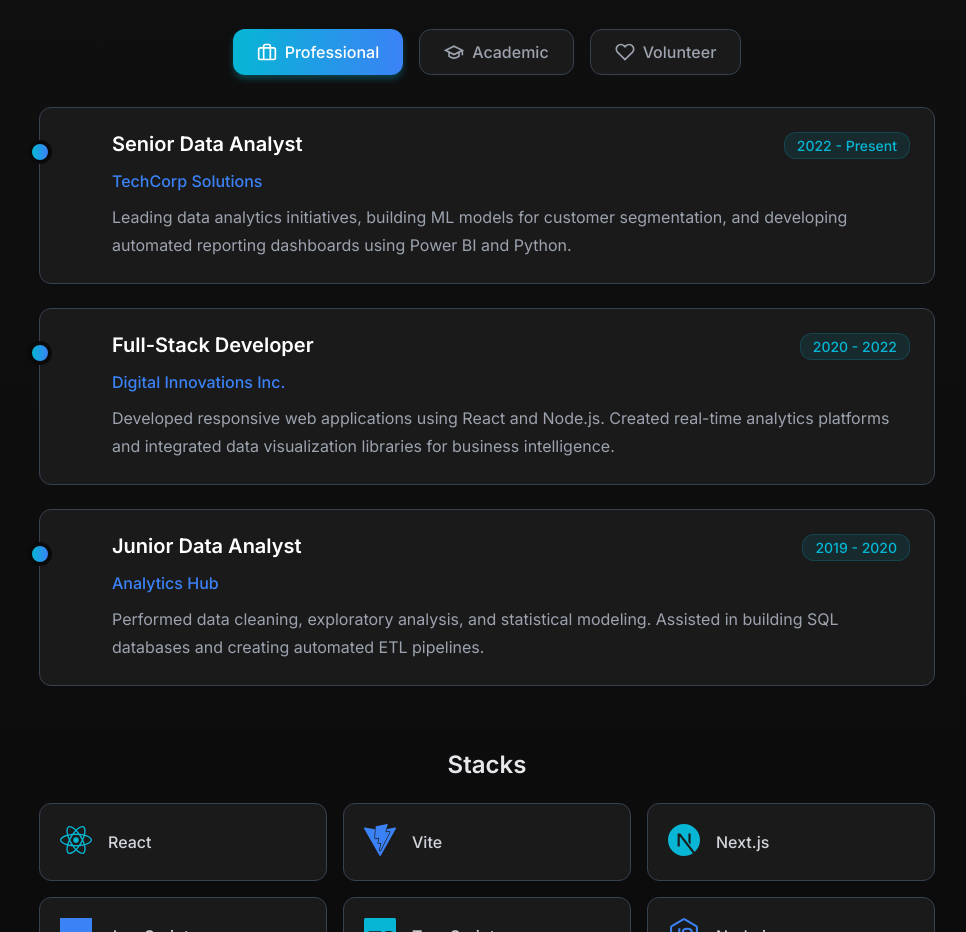
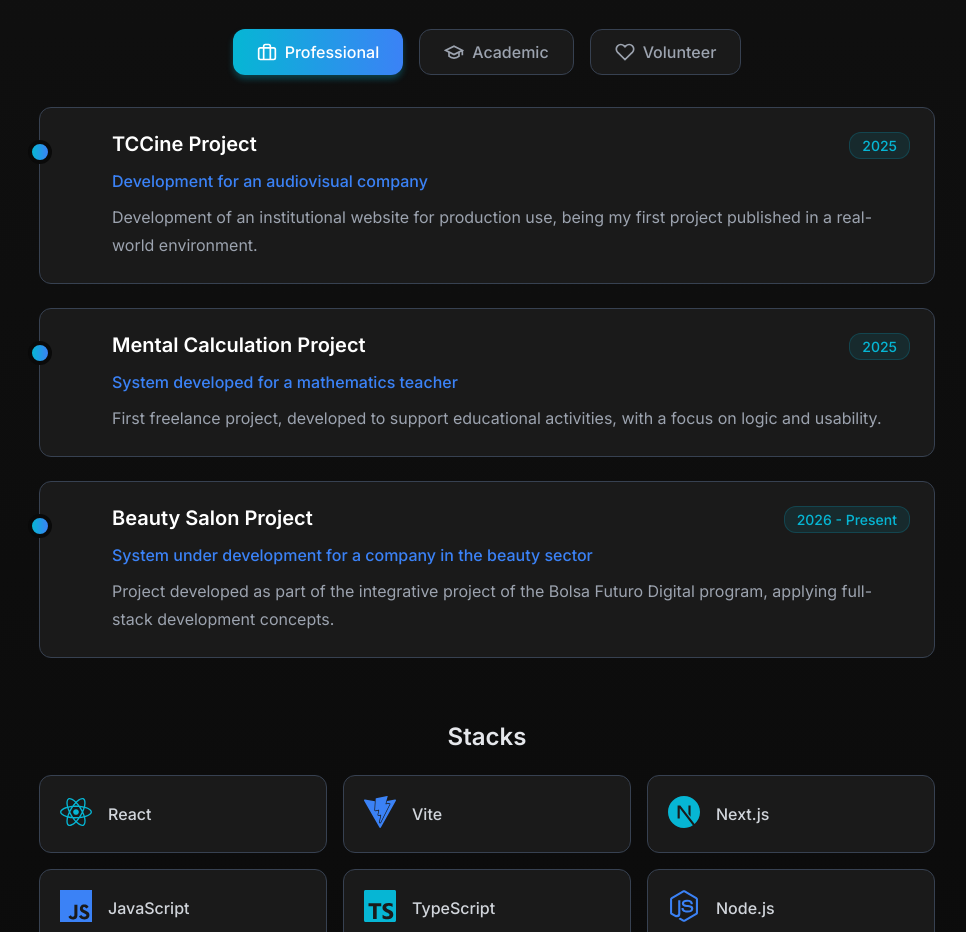
Before and after one commit to Anders0nlima/my_portfolio, a React (Vite) app: page /about in a window 1280 px wide. Shown: the part 780-1712 px from the top of the page, without its empty margins (153-1119 px from the left). Built offline with nearby package versions, Linux system fonts and the light colour scheme.

Commit message:
atualização do sobre

```diff
--- a/src/components/About/About.tsx
+++ b/src/components/About/About.tsx
@@ -128,7 +128,7 @@
           </div>
 
           <div className={styles.timeline}>
-            {getExperiences(activeTab).map((exp, index) => (
+            {getExperiences(activeTab).slice(0, activeTab === 'volunteer' ? 2 : undefined).map((exp, index) => ( //coloquei 2 cards para o voluntario
               <div key={index} className={styles.timelineItem}>
                 <div className={styles.timelineDot}></div>
 
--- a/src/context/LanguageContext.tsx
+++ b/src/context/LanguageContext.tsx
@@ -76,56 +76,56 @@
         volunteer: 'Volunteer',
         professionalExp: [
           {
-            title: 'Senior Data Analyst',
-            company: 'TechCorp Solutions',
-            period: '2022 - Present',
-            description: 'Leading data analytics initiatives, building ML models for customer segmentation, and developing automated reporting dashboards using Power BI and Python.'
-          },
-          {
-            title: 'Full-Stack Developer',
-            company: 'Digital Innovations Inc.',
-            period: '2020 - 2022',
-            description: 'Developed responsive web applications using React and Node.js. Created real-time analytics platforms and integrated data visualization libraries for business intelligence.'
-          },
-          {
-            title: 'Junior Data Analyst',
-            company: 'Analytics Hub',
-            period: '2019 - 2020',
-            description: 'Performed data cleaning, exploratory analysis, and statistical modeling. Assisted in building SQL databases and creating automated ETL pipelines.'
-          }
+              title: 'TCCine Project',
+              company: 'Development for an audiovisual company',
+              period: '2025',
+              description: 'Development of an institutional website for production use, being my first project published in a real-world environment.'
+            },
+            {
+              title: 'Mental Calculation Project',
+              company: 'System developed for a mathematics teacher',
+              period: '2025',
+              description: 'First freelance project, developed to support educational activities, with a focus on logic and usability.'
+            },
+            {
+              title: 'Beauty Salon Project',
+              company: 'System under development for a company in the beauty sector',
+              period: '2026 - Present',
+              description: 'Project developed as part of the integrative project of the Bolsa Futuro Digital program, applying full-stack development concepts.'
+            }
         ],
         academicExp: [
           {
-            title: 'Master\'s Thesis: Predictive Analytics',
-            company: 'University of Technology',
-            period: '2023',
-            description: 'Developed a machine learning framework for predicting market trends using ensemble methods. Published findings in an academic journal with 87% accuracy rate.'
+            title: 'Undergraduate student in Information Systems',
+            company: 'Federal University of Pará',
+            period: '2025 - Present',
+            description: 'Academic training focused on software development, programming logic, databases, and fundamentals of information systems.'
           },
           {
-            title: 'Research Assistant - Data Science Lab',
-            company: 'University of Technology',
-            period: '2021 - 2022',
-            description: 'Conducted research on neural network optimization techniques. Collaborated on 3 published papers and presented findings at international conferences.'
+            title: 'Former scholarship holder of the Bolsa Futuro Digital program',
+            company: 'Apoti Academy',
+            period: '2025 - 2026',
+            description: 'Training program focused on backend development using Python, including programming practices, problem solving, and the development of collaboration and networking skills.'
           },
           {
-            title: 'Bachelor\'s in Information Systems',
-            company: 'University of Technology',
-            period: '2016 - 2020',
-            description: 'Specialized in database management, software engineering, and business analytics. Graduated with honors, GPA 3.8/4.0.'
+            title: 'Final Data Analysis Project',
+            company: 'Alura',
+            period: '2026',
+            description: 'Development of a final project in the Data Analysis Immersion course, deepening knowledge in data analysis, processing, and visualization with certification.'
           }
         ],
         volunteerExp: [
           {
-            title: 'Data Analytics Mentor',
-            company: 'Code for Good',
-            period: '2022 - Present',
-            description: 'Mentoring aspiring data analysts from underrepresented communities. Teaching Python, SQL, and data visualization best practices to 50+ students.'
+            title: 'Educational repositories',
+            company: 'Community and open learning',
+            period: '2024 - Present',
+            description: 'Creation of GitHub repositories focused on teaching practical web development concepts, such as website deployment, full-stack fundamentals, and good coding practices.'
           },
           {
-            title: 'Web Development Trainer',
-            company: 'Tech4All Foundation',
-            period: '2021 - Present',
-            description: 'Conducting free web development workshops for non-profit organizations. Helped 10+ NGOs build their online presence and digital tools.'
+            title: 'Open Source project contributions',
+            company: 'Collaboration with the tech community',
+            period: '2026 - Present',
+            description: 'Contribution to open source projects, working on code improvements, bug fixes, and the evolution of community-oriented features.'
           },
           {
             title: 'Open Source Contributor',
@@ -269,56 +269,56 @@
         volunteer: 'Voluntariado',
         professionalExp: [
           {
-            title: 'Analista de Dados Sênior',
-            company: 'TechCorp Solutions',
-            period: '2022 - Presente',
-            description: 'Liderando iniciativas de análise de dados, construindo modelos de ML para segmentação de clientes e desenvolvendo dashboards de relatórios automatizados usando Power BI e Python.'
+            title: 'Projeto TCCine',
+            company: 'Desenvolvimento para empresa de audiovisual',
+            period: '2025',
+            description: 'Desenvolvimento de website institucional destinado à produção, sendo meu primeiro projeto publicado em ambiente real.'
           },
           {
-            title: 'Desenvolvedor Full-Stack',
-            company: 'Digital Innovations Inc.',
-            period: '2020 - 2022',
-            description: 'Desenvolvi aplicações web responsivas usando React e Node.js. Criei plataformas de análise em tempo real e integrei bibliotecas de visualização de dados para business intelligence.'
+            title: 'Projeto Mental Calculation',
+            company: 'Sistema desenvolvido para um professor de matemática',
+            period: '2025',
+            description: 'Primeiro projeto freelancer, desenvolvido para apoiar atividades educacionais, com foco em lógica e usabilidade.'
           },
           {
-            title: 'Analista de Dados Júnior',
-            company: 'Analytics Hub',
-            period: '2019 - 2020',
-            description: 'Realizei limpeza de dados, análise exploratória e modelagem estatística. Auxiliei na construção de bancos de dados SQL e criação de pipelines ETL automatizados.'
+            title: 'Projeto Salão de Beleza',
+            company: 'Sistema em desenvolvimento para empresa do setor de beleza',
+            period: '2026 - presente',
+            description: 'Projeto desenvolvido como parte do projeto integrador do programa Bolsa Futuro Digital, aplicando conceitos de desenvolvimento full stack.'
           }
         ],
         academicExp: [
           {
-            title: 'Tese de Mestrado: Análise Preditiva',
-            company: 'Universidade de Tecnologia',
-            period: '2023',
-            description: 'Desenvolvi um framework de aprendizado de máquina para prever tendências de mercado usando métodos ensemble. Publiquei descobertas em revista acadêmica com taxa de precisão de 87%.'
+            title: 'Graduando em Sistemas de Informação',
+            company: 'Universidade Federal do Pará',
+            period: '2025 - Presente',
+            description: 'Formação acadêmica com foco em desenvolvimento de software, lógica de programação, banco de dados e fundamentos de sistemas de informação.'
           },
           {
-            title: 'Assistente de Pesquisa - Lab de Ciência de Dados',
-            company: 'Universidade de Tecnologia',
-            period: '2021 - 2022',
-            description: 'Conduzi pesquisas sobre técnicas de otimização de redes neurais. Colaborei em 3 artigos publicados e apresentei descobertas em conferências internacionais.'
+            title: 'Ex-bolsista do programa Bolsa Futuro Digital',
+            company: 'Apoti Academy',
+            period: '2025 - 2026',
+            description: 'Programa de formação com foco em desenvolvimento backend utilizando Python, incluindo práticas de programação, resolução de problemas e desenvolvimento de habilidades de colaboração e networking.'
           },
           {
-            title: 'Bacharelado em Sistemas de Informação',
-            company: 'Universidade de Tecnologia',
-            period: '2016 - 2020',
-            description: 'Especialização em gerenciamento de banco de dados, engenharia de software e análise de negócios. Formado com honras, média 3.8/4.0.'
+            title: 'Projeto final de Análise de Dados',
+            company: 'Alura',
+            period: '2026',
+            description: 'Desenvolvimento de projeto final no curso de Imersão em Análise de Dados, aprofundando conhecimentos em análise, tratamento e visualização de dados com certificação.'
           }
         ],
         volunteerExp: [
           {
-            title: 'Mentor de Análise de Dados',
-            company: 'Code for Good',
-            period: '2022 - Presente',
-            description: 'Mentoria de aspirantes a analistas de dados de comunidades sub-representadas. Ensinando Python, SQL e melhores práticas de visualização de dados para mais de 50 alunos.'
+            title: 'Repositórios educacionais',
+            company: 'Comunidade e aprendizado aberto',
+            period: '2024 - Presente',
+            description: 'Criação de repositórios no GitHub voltados ao ensino de conceitos práticos de desenvolvimento web, como publicação de sites, fundamentos de full stack e boas práticas de código.'
           },
           {
-            title: 'Instrutor de Desenvolvimento Web',
-            company: 'Tech4All Foundation',
-            period: '2021 - Presente',
-            description: 'Conduzindo workshops gratuitos de desenvolvimento web para organizações sem fins lucrativos. Ajudei mais de 10 ONGs a construir sua presença online e ferramentas digitais.'
+            title: 'Contribuições em projetos Open Source',
+            company: 'Colaboração com a comunidade tech',
+            period: '2026 - Presente',
+            description: 'Contribuição em projetos open source, atuando na melhoria de código, correção de problemas e evolução de funcionalidades voltadas à comunidade.'
           },
           {
             title: 'Contribuidor Open Source',
@@ -441,56 +441,56 @@
         volunteer: 'Bénévolat',
         professionalExp: [
           {
-            title: 'Analyste de Données Senior',
-            company: 'TechCorp Solutions',
-            period: '2022 - Présent',
-            description: 'Direction des initiatives d\'analyse de données, construction de modèles ML pour la segmentation des clients et développement de tableaux de bord de reporting automatisés utilisant Power BI et Python.'
+            title: 'Projet TCCine',
+            company: 'Développement pour une entreprise audiovisuelle',
+            period: '2025',
+            description: 'Développement d’un site institutionnel destiné à la production, constituant mon premier projet publié dans un environnement réel.'
           },
           {
-            title: 'Développeur Full-Stack',
-            company: 'Digital Innovations Inc.',
-            period: '2020 - 2022',
-            description: 'Développement d\'applications web responsives utilisant React et Node.js. Création de plateformes d\'analyse en temps réel et intégration de bibliothèques de visualisation de données pour l\'intelligence d\'affaires.'
+            title: 'Projet Mental Calculation',
+            company: 'Système développé pour un professeur de mathématiques',
+            period: '2025',
+            description: 'Premier projet freelance, développé pour soutenir des activités éducatives, avec un accent sur la logique et l’ergonomie.'
           },
           {
-            title: 'Analyste de Données Junior',
-            company: 'Analytics Hub',
-            period: '2019 - 2020',
-            description: 'Nettoyage de données, analyse exploratoire et modélisation statistique. Assistance dans la construction de bases de données SQL et création de pipelines ETL automatisés.'
+            title: 'Projet Salon de Beauté',
+            company: 'Système en cours de développement pour une entreprise du secteur de la beauté',
+            period: '2026 - Présent',
+            description: 'Projet développé dans le cadre du projet intégrateur du programme Bolsa Futuro Digital, en appliquant des concepts de développement full stack.'
           }
         ],
         academicExp: [
           {
-            title: 'Thèse de Master: Analyse Prédictive',
-            company: 'Université de Technologie',
-            period: '2023',
-            description: 'Développement d\'un cadre d\'apprentissage automatique pour prédire les tendances du marché en utilisant des méthodes d\'ensemble. Publication des résultats dans une revue académique avec un taux de précision de 87%.'
+            title: 'Étudiant en systèmes d\'information',
+            company: 'Université Fédérale du Pará',
+            period: '2025 - Présent',
+            description: 'Formation académique axée sur le développement logiciel, la logique de programmation, les bases de données et les fondements des systèmes d\'information.'
           },
           {
-            title: 'Assistant de Recherche - Lab de Science des Données',
-            company: 'Université de Technologie',
-            period: '2021 - 2022',
-            description: 'Recherche sur les techniques d\'optimisation des réseaux neuronaux. Collaboration sur 3 articles publiés et présentation des résultats lors de conférences internationales.'
+            title: 'Ancien boursier du programme Bolsa Futuro Digital',
+            company: 'Apoti Academy',
+            period: '2025 - 2026',
+            description: 'Programme de formation axé sur le développement backend en Python, incluant des pratiques de programmation, la résolution de problèmes et le développement de compétences en collaboration et en réseautage.'
           },
           {
-            title: 'Licence en Systèmes d\'Information',
-            company: 'Université de Technologie',
-            period: '2016 - 2020',
-            description: 'Spécialisation en gestion de bases de données, ingénierie logicielle et analyse d\'affaires. Diplômé avec mention, moyenne 3.8/4.0.'
+            title: 'Projet final en analyse de données',
+            company: 'Alura',
+            period: '2026',
+            description: 'Réalisation d\'un projet final dans le cadre du cours d\'Immersion en Analyse de Données, approfondissant les connaissances en analyse, traitement et visualisation des données, avec certification.'
           }
         ],
         volunteerExp: [
           {
-            title: 'Mentor en Analyse de Données',
-            company: 'Code for Good',
-            period: '2022 - Présent',
-            description: 'Mentorat d\'aspirants analystes de données de communautés sous-représentées. Enseignement de Python, SQL et meilleures pratiques de visualisation de données à plus de 50 étudiants.'
+            title: 'Dépôts éducatifs',
+            company: 'Communauté et apprentissage ouvert',
+            period: '2024 - Présent',
+            description: 'Création de dépôts GitHub axés sur l\'enseignement de concepts pratiques du développement web, tels que la mise en ligne de sites, les bases du full stack et les bonnes pratiques de code.'
           },
           {
-            title: 'Formateur en Développement Web',
-            company: 'Tech4All Foundation',
-            period: '2021 - Présent',
-            description: 'Animation d\'ateliers gratuits de développement web pour organisations à but non lucratif. Aide à plus de 10 ONG pour construire leur présence en ligne et outils numériques.'
+            title: 'Contributions à des projets Open Source',
+            company: 'Collaboration avec la communauté tech',
+            period: '2026 - Présent',
+            description: 'Contribution à des projets open source, en travaillant sur l\'amélioration du code, la correction de problèmes et l\'évolution de fonctionnalités orientées vers la communauté.'
           },
           {
             title: 'Contributeur Open Source',
```
